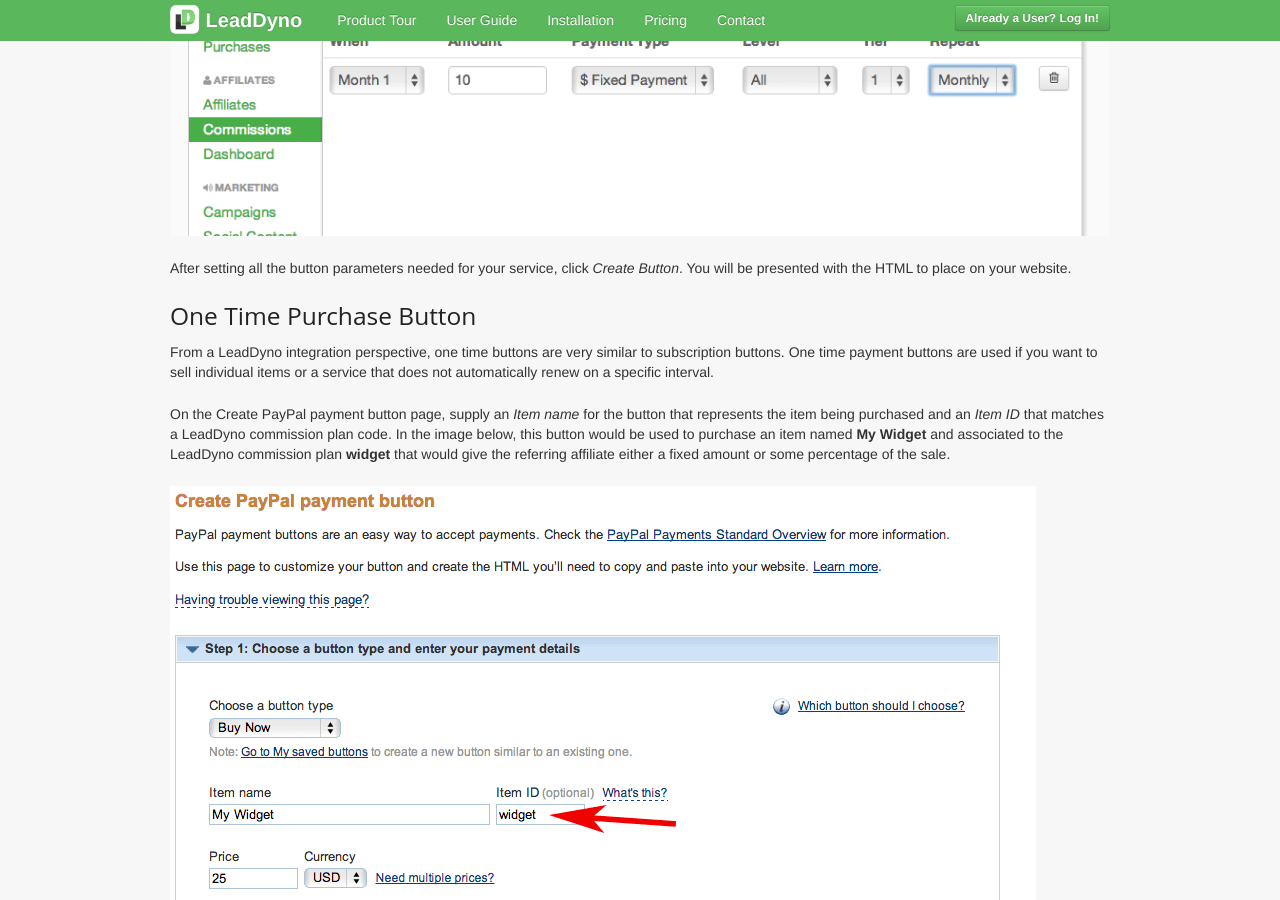
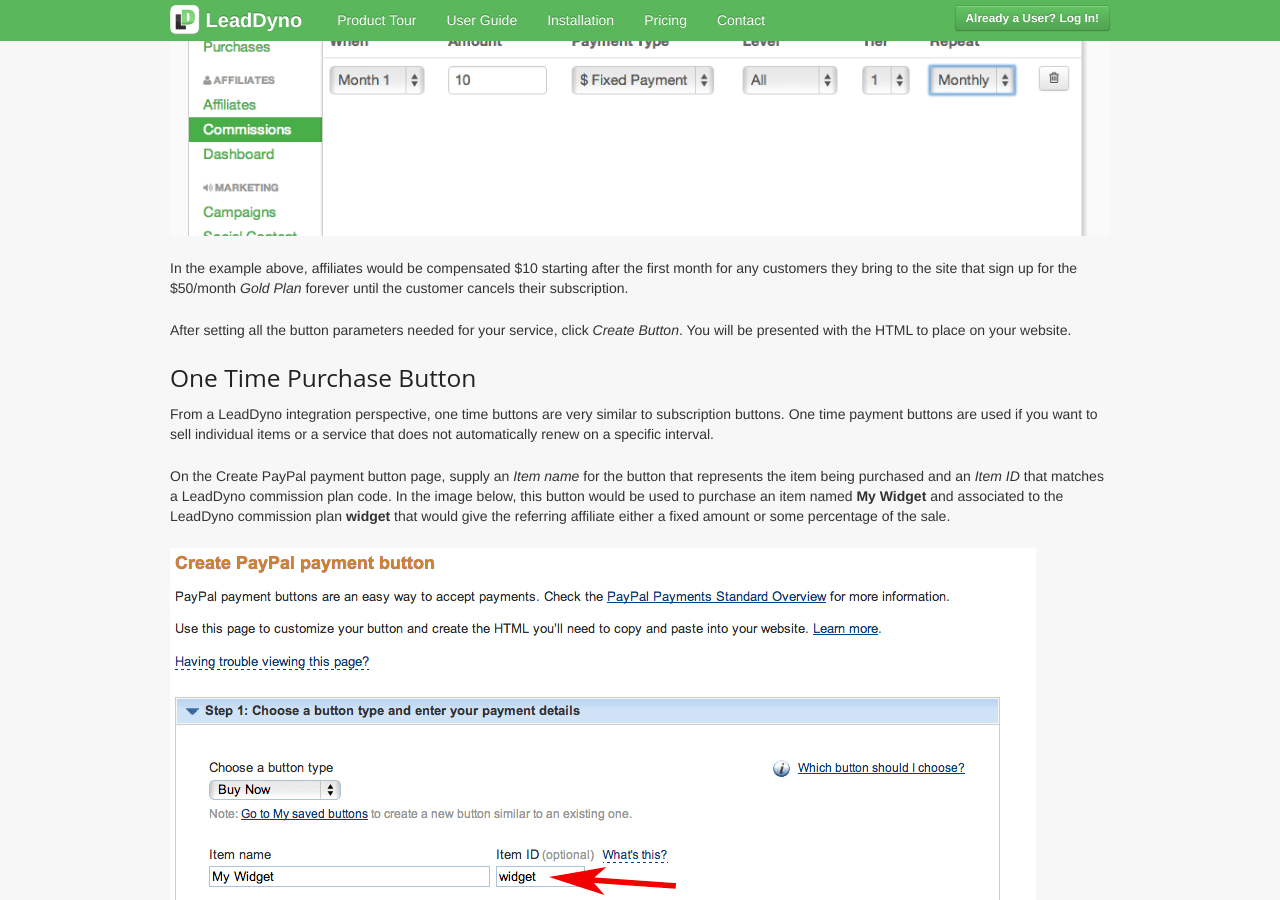
Before and after one commit to LeadDyno/leaddyno-website, a Jekyll site: the page built from paypal_integration_guide.md, in a window 1280 px wide and 900 px high, scrolled down 2177 px. Built offline with Jekyll 4.4.1, drawn with Linux system fonts in a browser that asks for light colours; some of the changed text lies outside the part shown.

Commit message:
word cleanups

```diff
--- a/paypal_integration_guide.md
+++ b/paypal_integration_guide.md
@@ -15,8 +15,8 @@
 ## Paypal Buttons ##
 
 PayPal buttons are elements you put on your website that allow consumers to purchase your products or services. To
-create the buttons, from the PayPal interface, put your mouse over **Profile** and select **My Selling Tools**. From there,
-select the **Update** button next to **PayPal Buttons** as seen in the image below.
+create the buttons, from the PayPal interface, put your mouse over **Profile** and select **My Selling Tools** from the drop down list.
+From there, select the **Update** link next to **PayPal Buttons** as seen in the image below.
 
 ![PayPal Selling Tools](/img/pp_guide_create_buttons.png)
 
@@ -42,6 +42,9 @@
 
 ![LeadDyno Commission Plan](/img/pp_guide_leaddyno_commission_plan.png)
 
+
+In the example above, affiliates would be compensated $10 starting after the first month for any customers they bring
+to the site that sign up for the $50/month *Gold Plan* forever until the customer cancels their subscription.
 
 After setting all the button parameters needed for your service, click *Create Button*. You will be presented with the
 HTML to place on your website.
```
